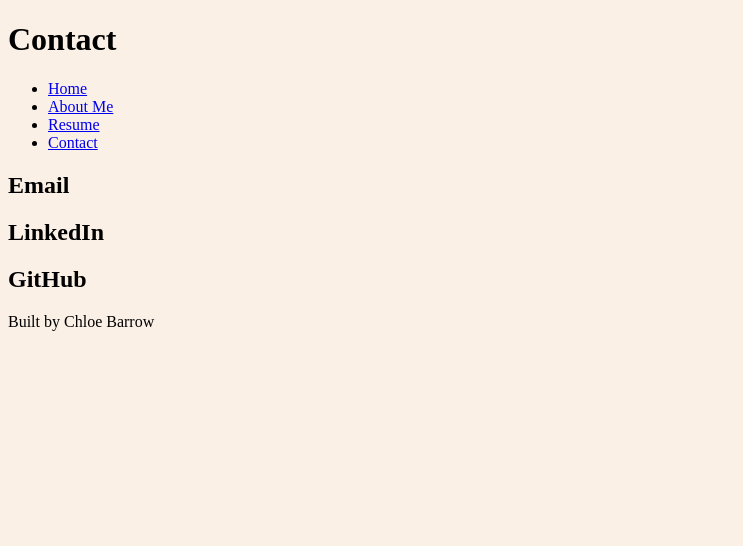
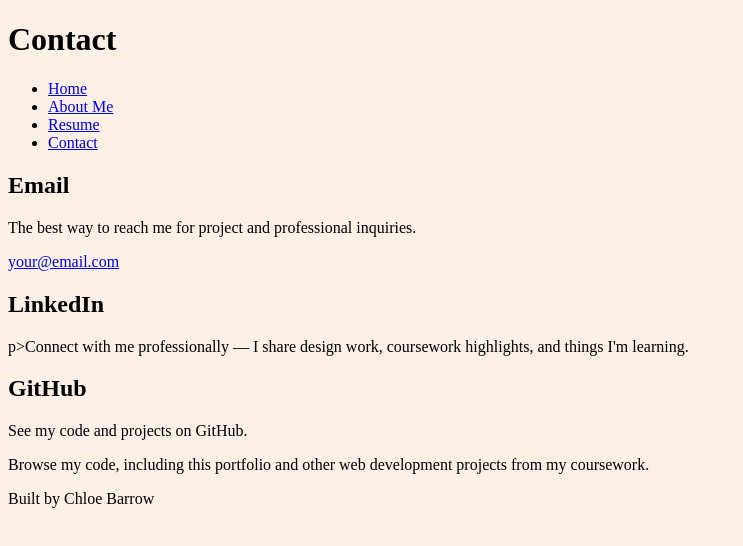
Before and after one commit to cbarrow17/ChloeBarrow_Portfolio, a plain HTML site: page contact.html in a window 1280 px wide. Shown: the whole page, without its empty margins (0-743 px from the left). Drawn offline with Linux system fonts and the light colour scheme.

Commit message:
begun infilling contact.html page

```diff
--- a/contact.html
+++ b/contact.html
@@ -21,12 +21,19 @@
     <main>
         <section>
             <h2>Email</h2>
+            <p>The best way to reach me for project and professional inquiries.</p>
+            <a href="barrowchloe8@gmail.com">your@email.com</a>
         </section>
         <section>
             <h2>LinkedIn</h2>
+            p>Connect with me professionally — I share design work, coursework highlights, and things I'm learning.</p>
+            <a href="https://www.linkedin.com/in/chloe-barrow-8ba303206/" target="_blank" rel="noopener noreferrer"></a>
         </section>
         <section>
             <h2>GitHub</h2>
+            <p>See my code and projects on GitHub.</p>
+            <p>Browse my code, including this portfolio and other web development projects from my coursework.</p>
+            <a href="https://github.com/cbarrow17" target="_blank" rel="noopener noreferrer"></a>
         </section>
     </main>
     <footer>
```
